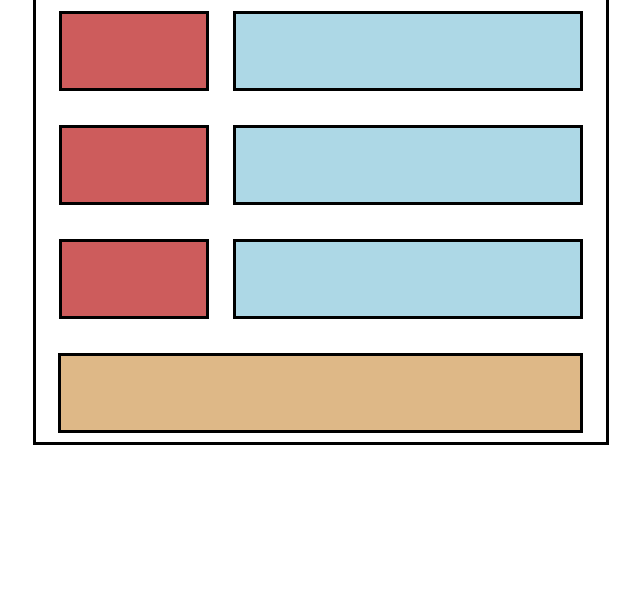
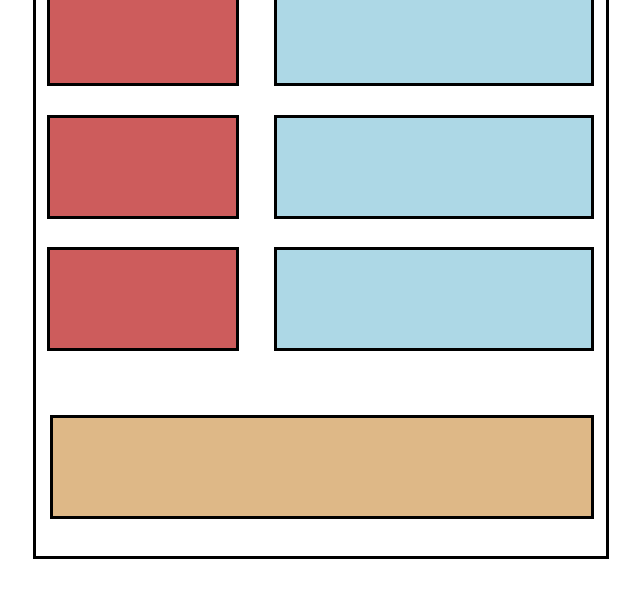
Before and after one commit to Heba-elLouh/Layout-Task, a plain HTML site: page index.html in a window 1280 px wide. Shown: the part 186-800 px from the top of the page, without its empty margins (313-953 px from the left). Drawn offline with Linux system fonts and the light colour scheme.

Commit message:
update the css style Relates #4

```diff
--- a/style.css
+++ b/style.css
@@ -6,7 +6,7 @@
 }
 
 main{
-    margin-top: 5%;
+    margin-top: 3%;
     text-align: center;
 }
 
@@ -16,16 +16,16 @@ header{
 
 section{
     width: 45%;
-    height: 500px;
+    height: 80vh;
     margin-left: 27%;
     border: black solid 3px;
+    position: relative;
 }
 
 .box{
-    margin: 10px;
-    display: inline-block;
+    margin: 2%;
     border: 3px solid black;
-    margin-top: 20px;
+    margin-top: 3%;
 }
 
 .box1{
@@ -37,18 +37,23 @@ section{
 
 .box2{
     background-color:indianred ;
-    width: 150px;
-    height: 80px;
+    width: 15vw;
+    height: 13vh;
+    float: left;
 }
 
 .box3{
     background-color:lightblue ;
-    width: 350px;
-    height: 80px;
+    width: 25vw;
+    height: 13vh;
+    float: right;
 }
 
 .box4{
-    width: 525px;
-    height:80px;
+    width: 42.5vw;
+    height:13vh;
     background-color:burlywood;
+    position: absolute;
+    right: 0px;
+    top: 75%;
 }
```
